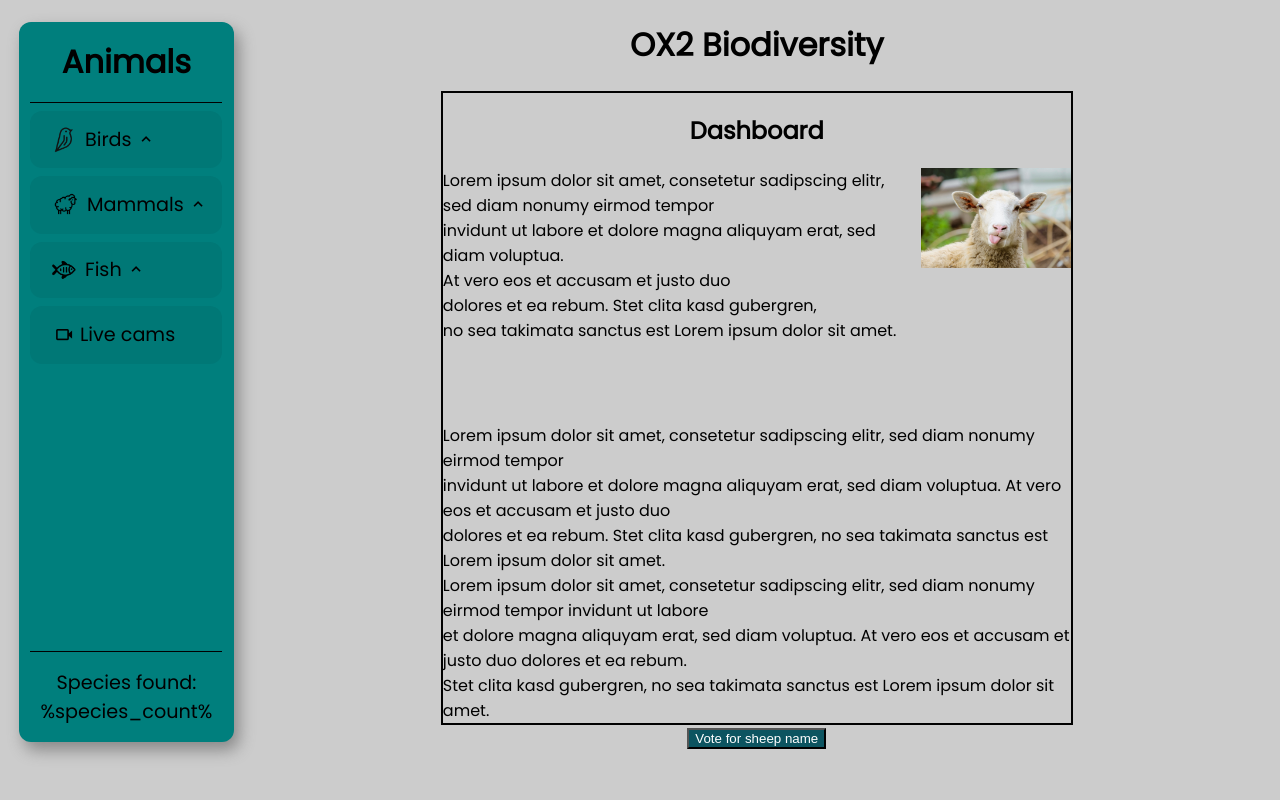
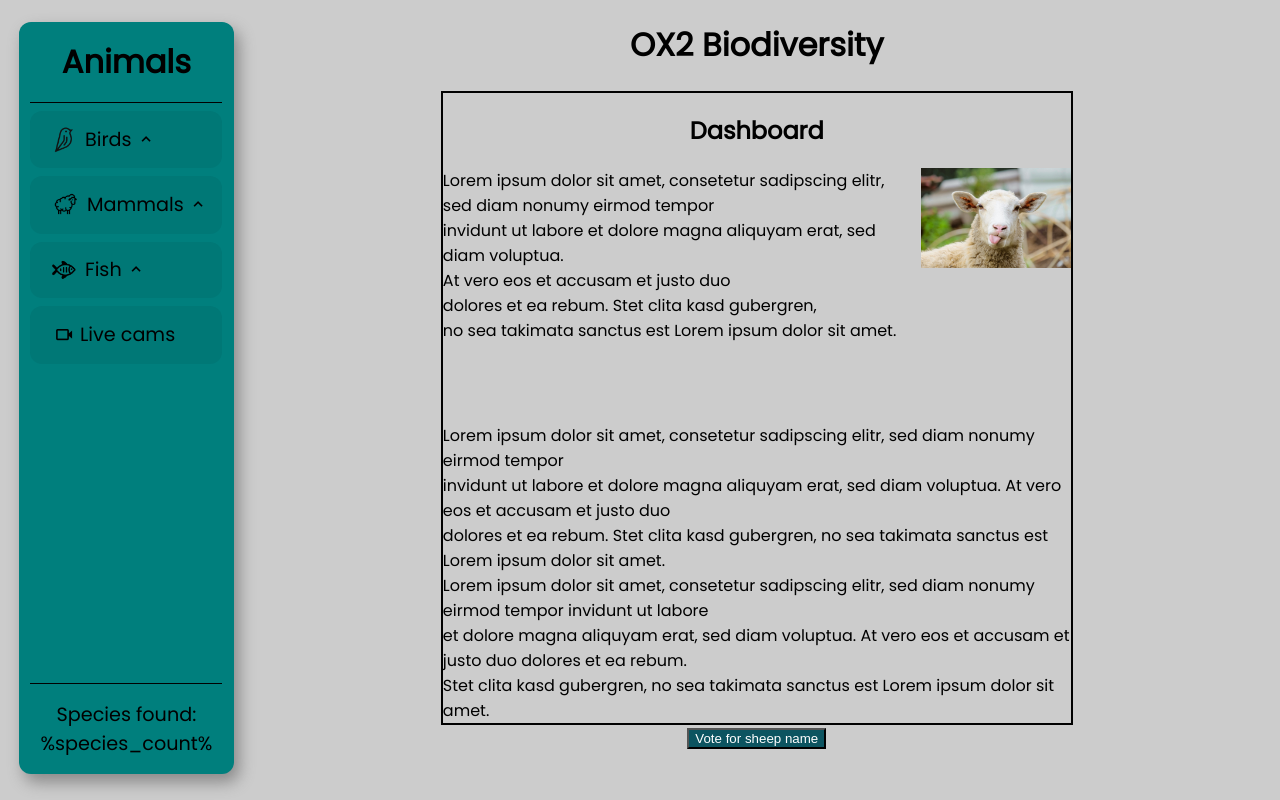
Before and after one commit to cide0/school-project, an Angular app in the folder code/public/app/: page / in a window 1280 px wide. Built offline with nearby package versions, Linux system fonts and the light colour scheme.

Commit message:
added new favicon

```diff
--- a/code/public/app/src/app/navbar/navbar.component.css
+++ b/code/public/app/src/app/navbar/navbar.component.css
@@ -1,5 +1,5 @@
 .navbar{
-  height: 90%;
+  height: 94%;
   width: 12rem;
   display: flex;
   flex-direction: column;
```
Also changed, not shown: 1 other file (tests, documents, lock files or other folders).
